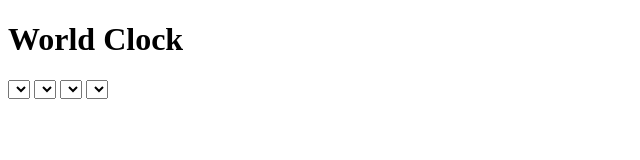
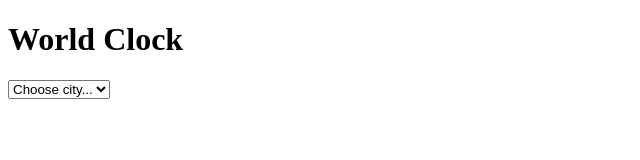
Before and after one commit to lisa-valentina/world-clock-project, a plain HTML site: page index.html in a window 1280 px wide. Shown: the full height of the page, 0-640 px from the left. Drawn offline with nearby package versions, Linux system fonts and the light colour scheme.

Commit message:
updated dropdown menu

```diff
--- a/index.html
+++ b/index.html
@@ -11,18 +11,12 @@
   </head>
   <body>
     <h1>World Clock</h1>
-    <div id="world-clock">
-      <select name="timezones" id="">
-        Choose city
-      </select>
-      <select name="timezones" id="paris">
-        Paris 🇫🇷
-      </select>
-      <select name="timezones" id="tokyo">
-        Tokyo 🇯🇵
-      </select>
-      <select name="timezones" id="sydney">
-        Sydney 🇦🇺
+    <div>
+      <select name="timezones" id="world-clock">
+        <option value="">Choose city...</option>
+        <option value="paris">Paris 🇫🇷</option>
+        <option value="toyko">Tokyo 🇯🇵</option>
+        <option value="sydney">Sydney 🇦🇺</option>
       </select>
     </div>
     <script src="src/index.js"></script>
```
